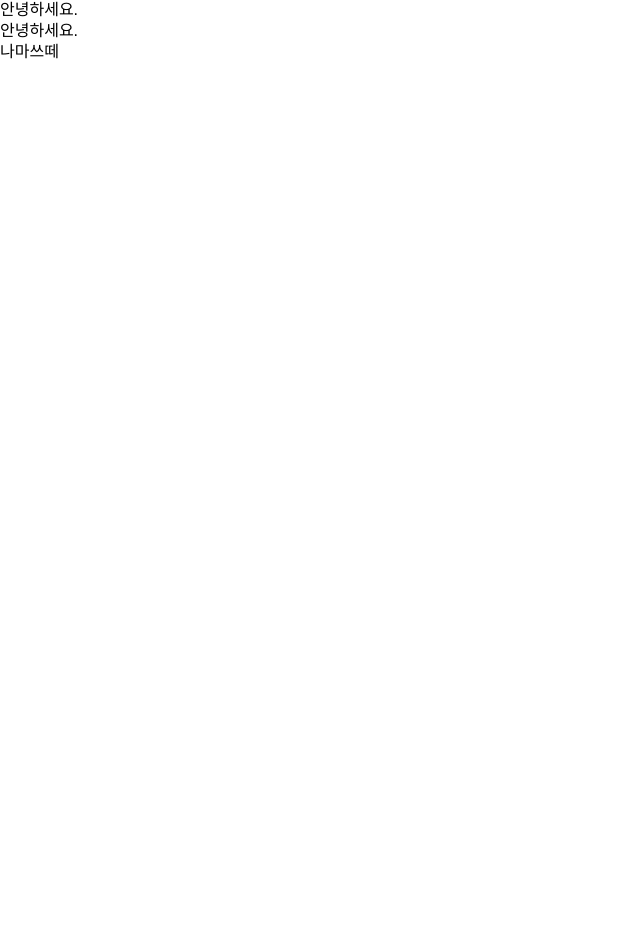
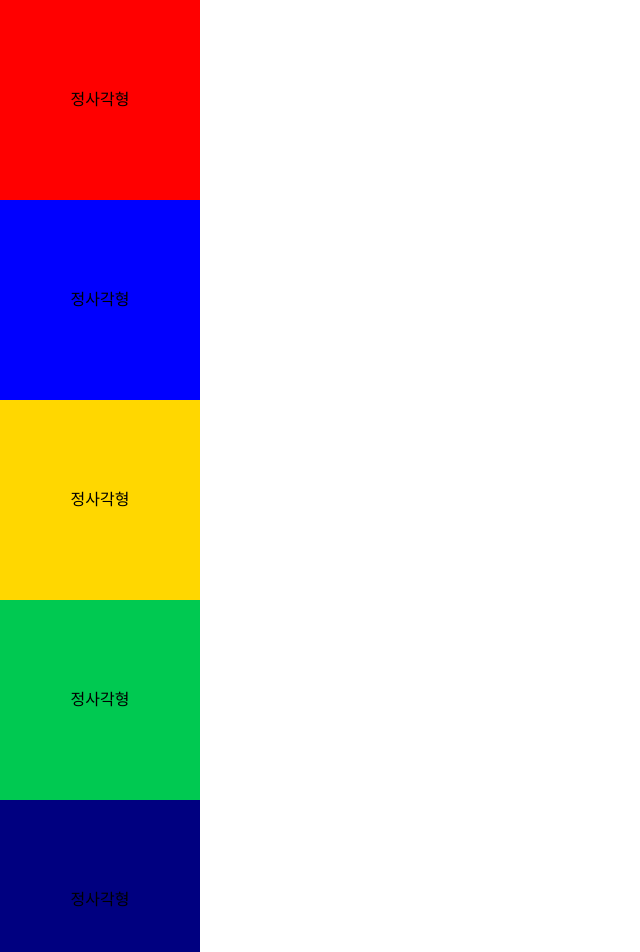
Before and after one commit to SangWon7242/react_tutorial_25_06_07, a Next.js app: page / in a window 1280 px wide. Shown: the top 952 px of the page, without its empty margins (0-640 px from the left). Before the commit the page ends 800 px from the top, so only its background shows below. Built offline with nearby package versions, Linux system fonts and the light colour scheme; a web font is replaced by a local one.

Commit message:
리액트에서 스타일을 주는 여러가지 방법

```diff
--- a/src/app/page.tsx
+++ b/src/app/page.tsx
@@ -1,21 +1,74 @@
-// 리액트 함수 이름의 첫 문자는 대문자이다.
+"use client";
 
-// 컴포넌트 생성
-// 컴포넌트를 엘리먼트로 사용하는 것이 가능
-const Hello = () => {
-  return <div>안녕하세요.</div>;
+import styled from "styled-components";
+
+// HTML 요소에 스타일 적용
+const StyledDiv = styled.div`
+  width: 200px;
+  height: 200px;
+  background-color: navy;
+  display: flex;
+  justify-content: center;
+  align-items: center;
+`;
+
+const Square = () => {
+  return (
+    <div
+      style={{
+        width: "200px",
+        height: "200px",
+        backgroundColor: "blue",
+        display: "flex",
+        justifyContent: "center",
+        alignItems: "center",
+      }}
+    >
+      정사각형
+    </div>
+  );
 };
 
-const Namaste = () => {
-  return <div>나마쓰떼</div>;
+const Square2 = () => {
+  const style = {
+    width: "200px",
+    height: "200px",
+    backgroundColor: "gold",
+    display: "flex",
+    justifyContent: "center",
+    alignItems: "center",
+  };
+
+  return <div style={style}>정사각형</div>;
+};
+
+const Square3 = () => {
+  return (
+    <div className="w-[200px] h-[200px] bg-green-500 flex items-center justify-center">
+      정사각형
+    </div>
+  );
 };
 
 export default function App() {
   return (
-    <div>
-      <Hello />
-      <Hello />
-      <Namaste />
-    </div>
+    <>
+      <div
+        style={{
+          width: "200px",
+          height: "200px",
+          backgroundColor: "red",
+          display: "flex",
+          justifyContent: "center",
+          alignItems: "center",
+        }}
+      >
+        정사각형
+      </div>
+      <Square />
+      <Square2 />
+      <Square3 />
+      <StyledDiv>정사각형</StyledDiv>
+    </>
   );
 }
```
Also changed, not shown: package.json (+6 -5 lines), 1 other file (tests, documents, lock files or other folders).
